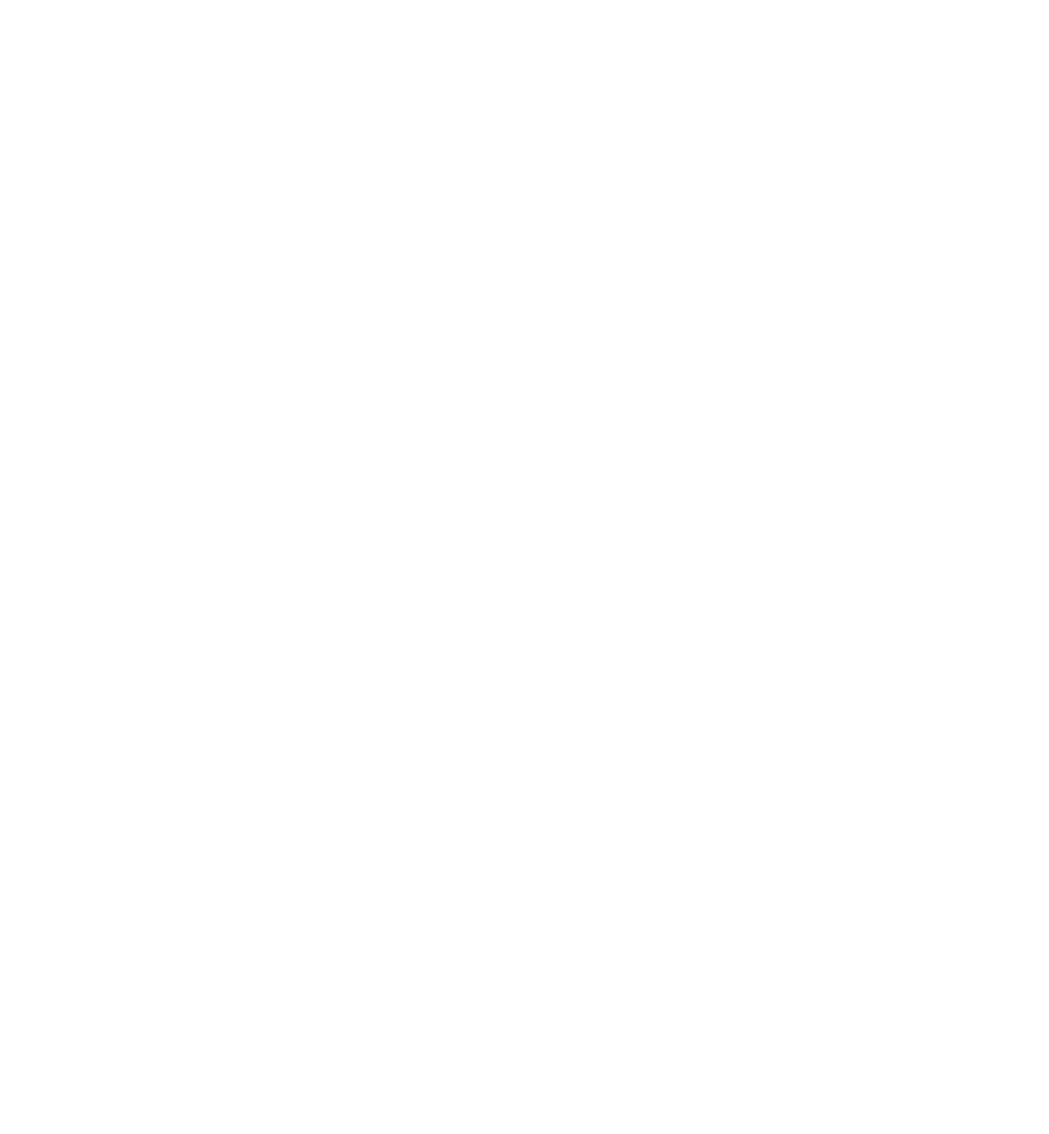
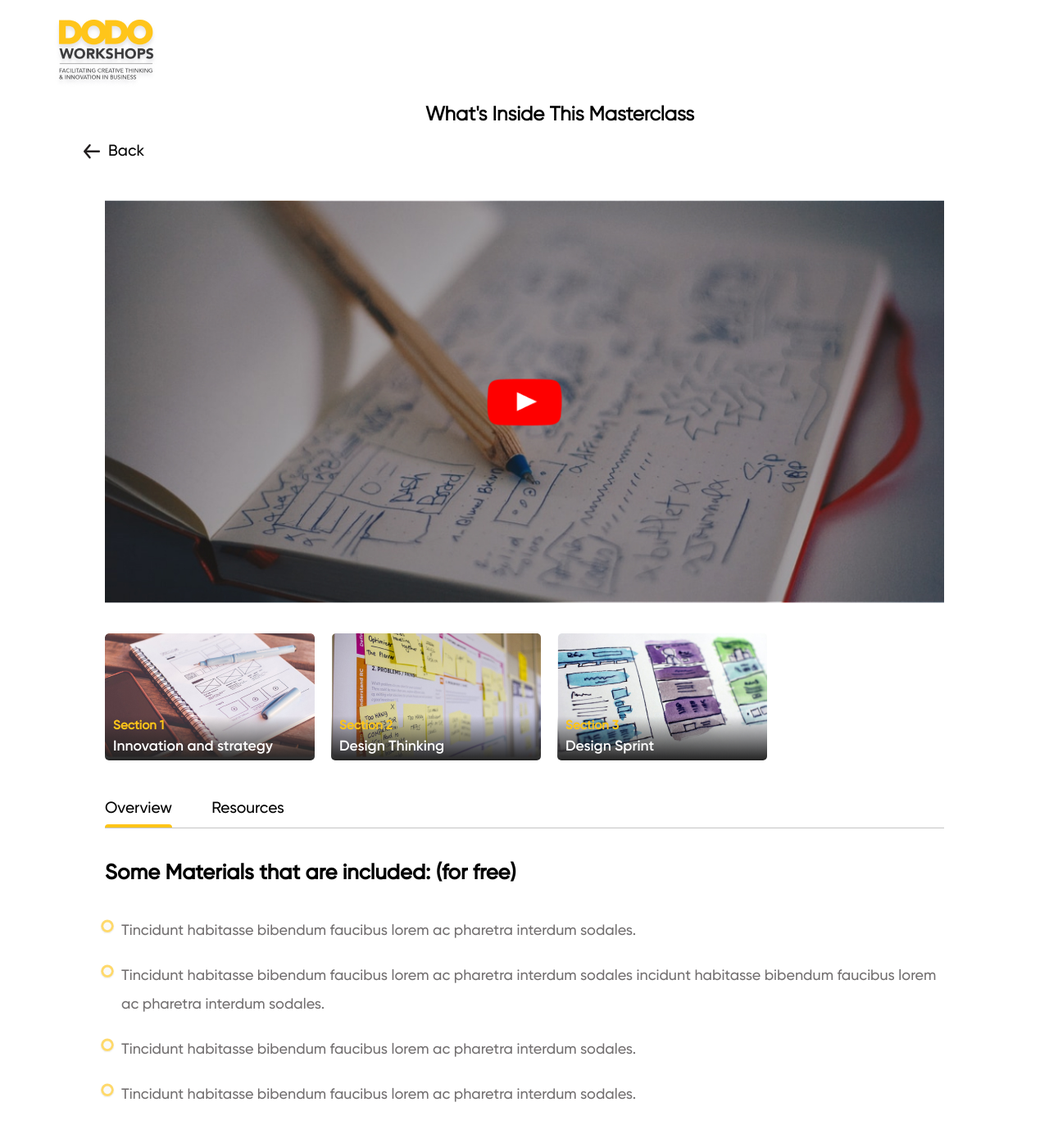
Before and after one commit to vkguru/courses, a React (Create React App) app: page /course-board in a window 1280 px wide. Shown: the top 1384 px of the page at 82% size. Before the commit the page ends 800 px from the top, so only its background shows below. Built offline with nearby package versions, Linux system fonts and the light colour scheme.

Commit message:
course-board

```diff
--- a/src/asset/css/style.css
+++ b/src/asset/css/style.css
@@ -766,6 +766,77 @@
   object-fit: cover;
 }
 
+.success-modal {
+  width: 500px;
+  height: auto;
+  background-color: #fff;
+  box-shadow: 0px 8px 8px rgba(50, 50, 71, 0.08), 0px 8px 16px rgba(50, 50, 71, 0.06);
+  padding: 50px 0;
+  margin: auto;
+  text-align: center;
+}
+
+#bg-grey {
+  background-color: var(--light-gray);
+}
+
+.content h3 {
+  font-family: 'Gilroy Medium';
+  font-size: 1.5rem;
+}
+
+#code {
+  box-shadow: 0px 1.75086px 1.75086px rgba(50, 50, 71, 0.06), 0px 1.75086px 3.50173px rgba(50, 50, 71, 0.06);
+  width: 150px;
+  padding: 18px 30px;
+  margin: auto;
+  color: var(--courses-yellow);
+  font-family: 'Gilroy Medium';
+  font-weight: bold;
+  font-size: 1.4rem;
+}
+
+#me {
+  margin-top: 4rem;
+}
+
+.cr-link {
+  color: var(--courses-yellow);
+  text-decoration: none;
+  font-weight: bold;
+  font-size: 1.2rem;
+}
+
+.course-hd {
+  text-align: center;
+  width: 40%;
+  margin: -50px auto auto;
+  font-size: 1.5rem;
+}
+
+.nav-tabs {
+  display: flex;
+  padding: 3rem 0 0;
+  border-bottom: 1.5px solid #c4c4c4;
+}
+
+.nav-item {
+  font-size: 1.2rem;
+  font-family: 'Gilroy Medium';
+  padding-right: 3rem;
+  cursor: pointer;
+}
+
+.nav-item .active:after {
+  content: '';
+  background: #FFC518;
+  display: block;
+  width: 100%;
+  height: 4px;
+  margin-top: 5px;
+  border-radius: 5px 5px 0 0;
+}
+
 @media screen and (max-width: 1280px) {
   .intro-hd {
     width: 45%;
--- /dev/null
+++ b/src/component/overview.js
@@ -0,0 +1,20 @@
+import React from 'react';
+export default function Overview() {
+  return (
+    <div>
+
+      <div className="vid-summary">
+        <h4>Some Materials that are included: (for free)</h4>
+
+          <ul className="vid-list">
+            <li>Tincidunt habitasse bibendum faucibus lorem ac pharetra interdum sodales.</li>
+            <li>Tincidunt habitasse bibendum faucibus lorem ac pharetra interdum sodales incidunt habitasse bibendum faucibus lorem ac pharetra interdum sodales.</li>
+            <li>Tincidunt habitasse bibendum faucibus lorem ac pharetra interdum sodales.</li>
+            <li>Tincidunt habitasse bibendum faucibus lorem ac pharetra interdum sodales.</li>
+          </ul>
+
+      </div>
+
+    </div>
+  )
+}
--- /dev/null
+++ b/src/component/tab.js
@@ -0,0 +1,14 @@
+import React, { Component } from 'react'
+
+export default class Tab extends Component {
+  render() {
+        if (this.props.isSelected) {
+          return (
+            <div>
+              { this.props.children }
+            </div>
+          );
+        }
+        return null;
+  }
+}
--- /dev/null
+++ b/src/component/tabContent.js
@@ -0,0 +1,33 @@
+import React, { Component } from 'react';
+import Tab from './tab';
+import TabNav from './tabnav';
+import Overview from '../component/overview'
+
+export default class TabContent extends Component {
+
+  constructor(props) {
+    super(props);
+    this.state = {
+      selected: 'Overview'
+    }
+  }
+  setSelected = (tab) => {
+    this.setState({ selected: tab });
+  }
+
+  render() {
+
+    return (
+      <>
+        <TabNav tabs={['Overview', 'Resources']} selected={ this.state.selected } setSelected={ this.setSelected }>
+          <Tab isSelected={ this.state.selected === 'Overview' }>
+            <Overview />
+          </Tab>
+          <Tab isSelected={ this.state.selected === 'Resources' }>
+            <h1>More test text</h1>
+          </Tab>
+        </TabNav>
+      </>
+    )
+  }
+}
--- /dev/null
+++ b/src/component/tabnav.js
@@ -0,0 +1,25 @@
+import React, { Component } from 'react'
+
+export default class TabNav extends Component {
+  render() {
+    return (
+      <>
+        <div className="nav-tabs">
+            {
+              this.props.tabs.map(tab => {
+                          const active = (tab === this.props.selected ? 'active ' : '' );
+                return (
+                  <div className="nav-item" key={ tab }>
+                    <a className={ active } onClick={ () => this.props.setSelected(tab) }>
+                      { tab }
+                    </a>
+                  </div>
+                );
+              })
+            }
+        </div>
+          { this.props.children }
+      </>
+    )
+  }
+}
--- a/src/index.js
+++ b/src/index.js
@@ -5,6 +5,8 @@
 import App from './App';
 import Cart from './pages/cart';
 import Checkout from  './pages/checkout';
+import Success from './pages/success';
+import CourseBoard from './pages/courseBoard';
 import * as serviceWorker from './serviceWorker';
 
 const routing = (
@@ -13,6 +15,8 @@
       <Route exact path="/" component={App} />
       <Route path="/cart" component={Cart} />
       <Route path="/checkout" component={Checkout} />
+      <Route path="/payment-success" component={Success} />
+      <Route path="/course-board" component={CourseBoard} />
     </div>
   </Router>
 )
--- /dev/null
+++ b/src/pages/courseBoard.js
@@ -0,0 +1,74 @@
+import React from 'react';
+import NavDark from '../component/navbar-dark';
+import TabContent from '../component/tabContent';
+import { Link } from 'react-router-dom';
+import videoPreload from '../asset/img/video-preload.jpg';
+import innovationVid from '../asset/img/innovation-vid.jpg';
+import designThinking from '../asset/img/design-thinking.jpg';
+import designSprint from '../asset/img/design-sprint.jpg';
+
+export default function CourseBoard() {
+  const back = () =>  window.history.back();
+
+  return (
+    <section className="section">
+      <NavDark />
+
+      <div className="cart-intro">
+
+        <button className="back" onClick={back}>
+          <svg width="20" height="18" viewBox="0 0 20 18" fill="none" xmlns="http://www.w3.org/2000/svg">
+          <path d="M18.75 7.50156H3.925L8.4625 2.05157C8.67467 1.79629 8.77675 1.46719 8.74627 1.13666C8.7158 0.806128 8.55527 0.501239 8.3 0.289065C8.04473 0.0768921 7.71563 -0.0251853 7.38509 0.00528938C7.05456 0.035764 6.74967 0.196295 6.5375 0.451565L0.2875 7.95156C0.245451 8.01122 0.207849 8.07389 0.175 8.13907C0.175 8.20157 0.175 8.23907 0.0875002 8.30157C0.0308421 8.44489 0.0011764 8.59745 0 8.75156C0.0011764 8.90568 0.0308421 9.05824 0.0875002 9.20156C0.0875002 9.26406 0.0874998 9.30157 0.175 9.36407C0.207849 9.42924 0.245451 9.49191 0.2875 9.55157L6.5375 17.0516C6.65503 17.1927 6.8022 17.3061 6.96856 17.3839C7.13491 17.4617 7.31636 17.5019 7.5 17.5016C7.79206 17.5021 8.07511 17.4004 8.3 17.2141C8.42657 17.1091 8.5312 16.9803 8.60789 16.8348C8.68458 16.6894 8.73182 16.5303 8.74692 16.3665C8.76201 16.2028 8.74466 16.0377 8.69586 15.8807C8.64705 15.7237 8.56775 15.5779 8.4625 15.4516L3.925 10.0016H18.75C19.0815 10.0016 19.3995 9.86987 19.6339 9.63545C19.8683 9.40103 20 9.08309 20 8.75156C20 8.42004 19.8683 8.1021 19.6339 7.86768C19.3995 7.63326 19.0815 7.50156 18.75 7.50156Z" fill="#231F20"/>
+          </svg>
+          Back
+        </button>
+
+        <h3 className="course-hd">What's Inside This Masterclass</h3>
+
+      </div>
+
+      <div className="video-preview">
+          <img src={videoPreload} alt="video preview" />
+
+          <div className="row">
+
+            <div className="vid-crd">
+
+              <div className="vid-nxt" style={{backgroundImage: `url(${innovationVid})`}}>
+                <div className="vid-text">
+                  <h5 className="sec">Section 1</h5>
+                  <h5 className="vid-title">Innovation and strategy</h5>
+                </div>
+              </div>
+
+              <div className="vid-nxt" style={{backgroundImage: `url(${designThinking})`}}>
+                <div className="vid-text">
+                  <h5 className="sec">Section 2</h5>
+                  <h5 className="vid-title">Design Thinking</h5>
+                </div>
+              </div>
+
+              <div className="vid-nxt" style={{backgroundImage: `url(${designSprint})`}}>
+                <div className="vid-text">
+                  <h5 className="sec">Section 3</h5>
+                  <h5 className="vid-title">Design Sprint</h5>
+                </div>
+              </div>
+            </div>
+
+
+          </div>
+
+          <div className="tab">
+
+            <TabContent />
+
+          </div>
+
+        </div>
+
+
+
+    </section>
+  )
+}
--- /dev/null
+++ b/src/pages/success.js
@@ -0,0 +1,33 @@
+import React from 'react';
+import Navbar from '../component/navbar-dark';
+import { Link } from 'react-router-dom';
+
+export default function Success() {
+  return (
+    <section className="section" id="bg-grey">
+      <Navbar />
+      <div className="success-modal">
+        <div className="ms">
+
+          <svg width="46" height="46" viewBox="0 0 46 46" fill="none" xmlns="http://www.w3.org/2000/svg">
+            <path d="M23.0001 0.777771C18.6049 0.777771 14.3085 2.08108 10.6541 4.52289C6.99963 6.9647 4.15136 10.4353 2.46941 14.4959C0.78746 18.5565 0.347386 23.0246 1.20484 27.3353C2.06229 31.646 4.17875 35.6056 7.28658 38.7135C10.3944 41.8213 14.354 43.9378 18.6647 44.7952C22.9754 45.6527 27.4436 45.2126 31.5041 43.5307C35.5647 41.8487 39.0354 39.0004 41.4772 35.346C43.919 31.6916 45.2223 27.3951 45.2223 23C45.2223 17.1063 42.881 11.454 38.7135 7.28651C34.5461 3.11903 28.8938 0.777771 23.0001 0.777771ZM37.514 15.5417L19.264 33.7778L8.48618 23C8.11782 22.6316 7.91088 22.132 7.91088 21.6111C7.91088 21.0902 8.11782 20.5906 8.48618 20.2222C8.85453 19.8539 9.35413 19.6469 9.87506 19.6469C10.396 19.6469 10.8956 19.8539 11.264 20.2222L19.2917 28.25L34.764 12.7917C34.9463 12.6093 35.1629 12.4646 35.4012 12.3659C35.6395 12.2672 35.8949 12.2164 36.1528 12.2164C36.4108 12.2164 36.6662 12.2672 36.9045 12.3659C37.1428 12.4646 37.3593 12.6093 37.5417 12.7917C37.7241 12.9741 37.8688 13.1906 37.9675 13.4289C38.0662 13.6672 38.117 13.9226 38.117 14.1805C38.117 14.4385 38.0662 14.6939 37.9675 14.9322C37.8688 15.1705 37.7241 15.387 37.5417 15.5694L37.514 15.5417Z" fill="#009A49"/>
+          </svg>
+
+          <div className="content">
+
+            <h3>Congrats, you are in</h3>
+            <p>Here is your entry code</p>
+
+            <p id="code">34FSFDJUXY26</p>
+
+            <p id="me">An confirmation has been sent to your email</p>
+
+            <Link to="/courses" className="cr-link">Back to Courses</Link>
+          </div>
+
+
+        </div>
+      </div>
+    </section>
+  )
+}
```
Also changed, not shown: src/pages/routes.js (deleted).
